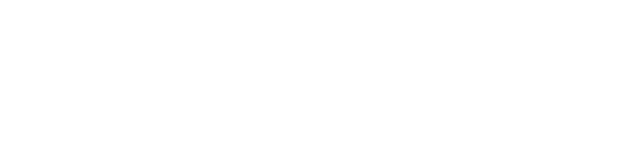
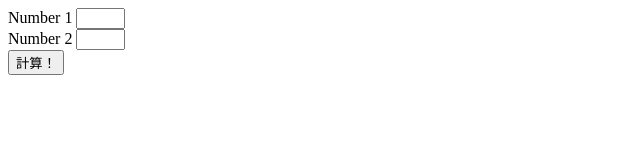
Before and after one commit to keeponbeat/TECHPLAY-Bootcamp-Lesson3, a plain HTML site: page adder.html in a window 1280 px wide. Shown: the whole page, without its empty margins (0-640 px from the left). Drawn offline with Linux system fonts and the light colour scheme.

Commit message:
add input form to adder.html.

```diff
--- a/adder.html
+++ b/adder.html
@@ -3,5 +3,16 @@
 	<script src="bundle.js"></script>
 </head>
 <body>
+	<form id="form-numbers">
+		<div>
+			<label for="input-number1">Number 1</label>
+			<input id="input-num1" type="text" size="3">
+		</div>
+		<div>
+			<label for="input-number2">Number 2</label>
+			<input id="input-num2" type="text" size="3">
+		</div>
+		<input type="submit" value="計算！">
+	</form>
 </body>
 </html>
```
Also changed, not shown: .c9/metadata/environment/addinator3000/adder.js (deleted), .c9/metadata/environment/addinator3000/test_adder.js (deleted), 7 other files.
